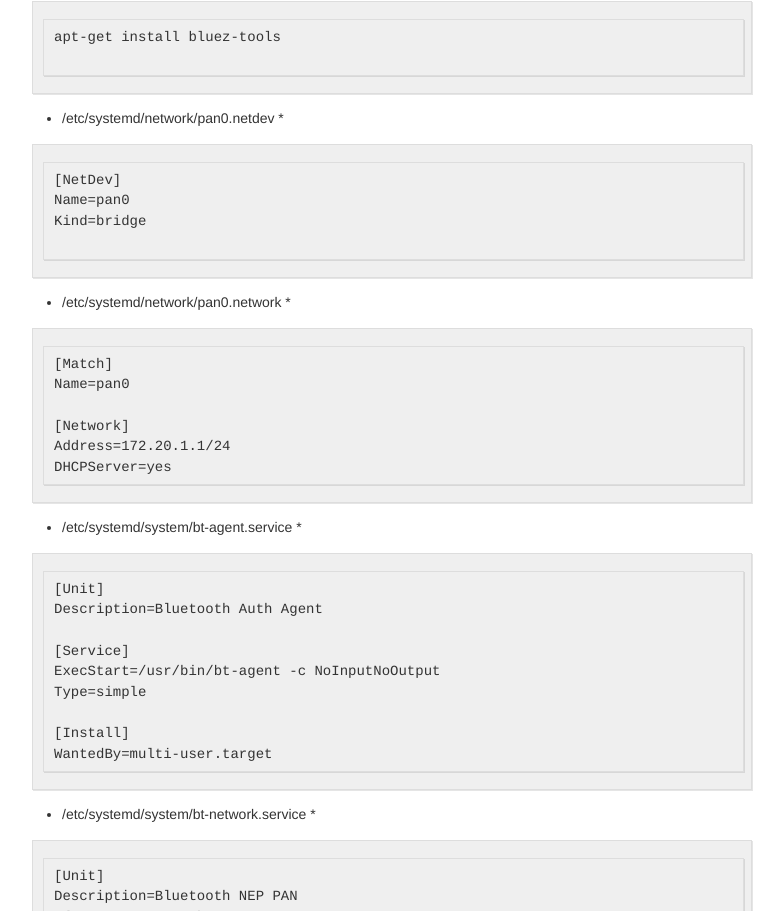
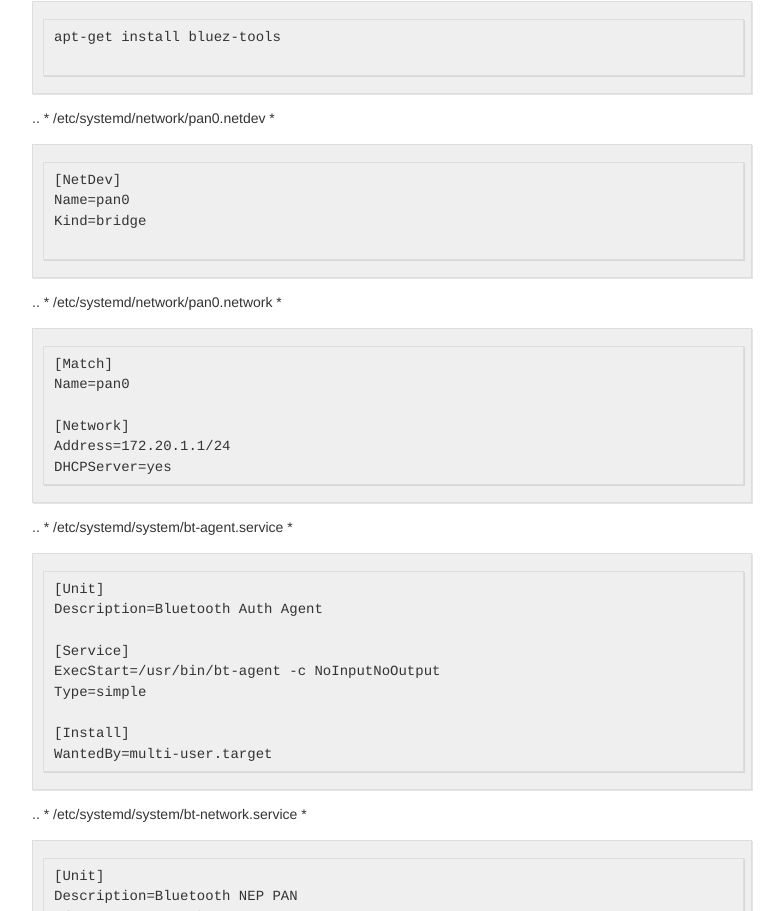
Before and after one commit to hydrogeologger/hydrogeologger.github.io, a Jekyll site: the page built from _posts/2018-11-09-wenqiang.md, in a window 1280 px wide and 1400 px high. Shown: the part 334-1245 px from the top of the window, without its empty margins (248-1032 px from the left). Built offline with Jekyll 4.4.1, drawn with Linux system fonts in a browser that asks for light colours.

````diff
--- a/_posts/2018-11-09-wenqiang.md
+++ b/_posts/2018-11-09-wenqiang.md
@@ -10,7 +10,7 @@ apt-get install bluez-tools
 
 ```
 
-* /etc/systemd/network/pan0.netdev *
+.. * /etc/systemd/network/pan0.netdev *
 
 ```
 [NetDev]
@@ -19,7 +19,7 @@ Kind=bridge
 
 ```
 
-* /etc/systemd/network/pan0.network  *
+.. * /etc/systemd/network/pan0.network  *
 
 ```
 [Match]
@@ -31,7 +31,7 @@ DHCPServer=yes
 ```
 
 
-*  /etc/systemd/system/bt-agent.service *
+.. *  /etc/systemd/system/bt-agent.service *
 
 ```
 [Unit]
@@ -46,7 +46,7 @@ WantedBy=multi-user.target
 ```
 
 
-* /etc/systemd/system/bt-network.service *
+.. * /etc/systemd/system/bt-network.service *
 
 ```
 [Unit]
````
